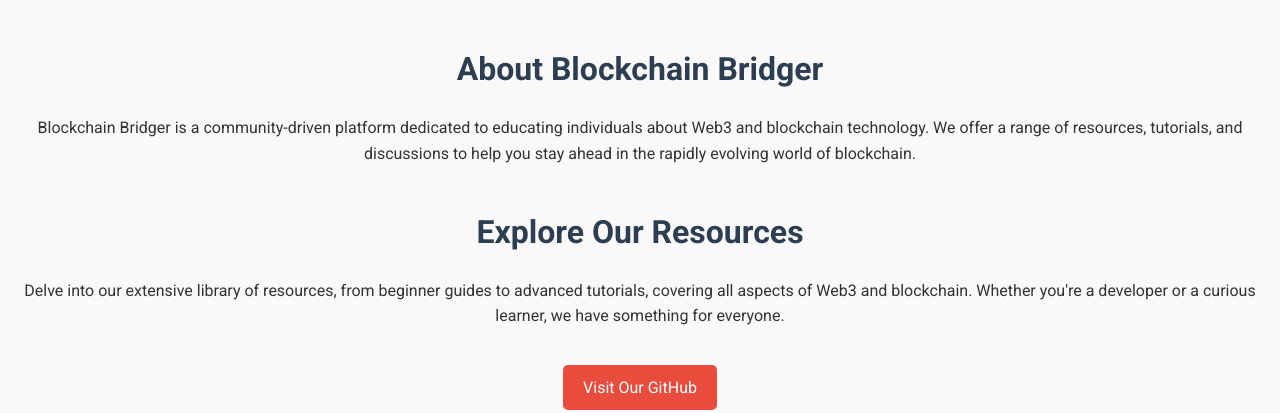
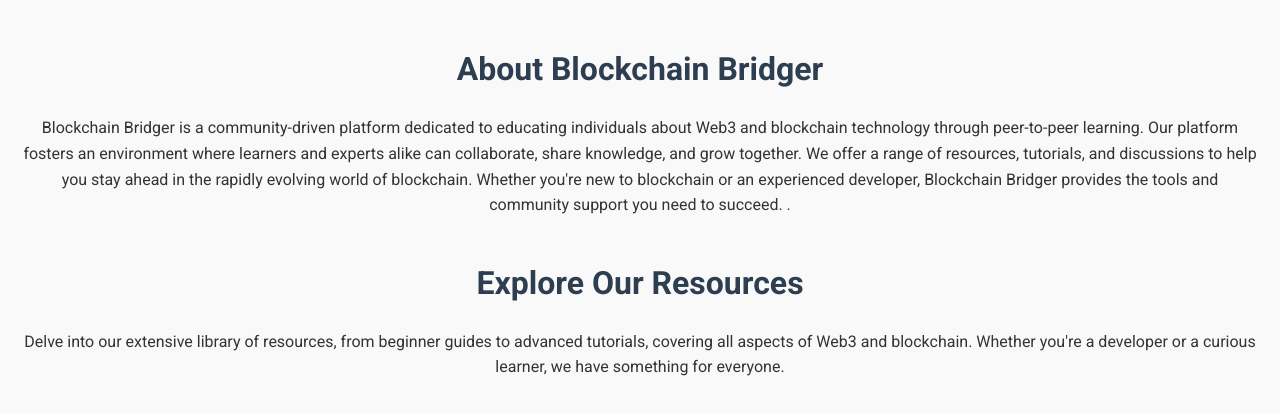
Before and after one commit to Blockchainbridger/blockchainbridger.github.io, a plain HTML site: page index.html in a window 1280 px wide. Shown: the part 468-881 px from the top of the page. Drawn offline with Linux system fonts and the light colour scheme.

Commit message:
Update index.html
"Change About"

```diff
--- a/index.html
+++ b/index.html
@@ -125,7 +125,9 @@
     <main>
         <section id="about">
             <h2>About Blockchain Bridger</h2>
-            <p>Blockchain Bridger is a community-driven platform dedicated to educating individuals about Web3 and blockchain technology. We offer a range of resources, tutorials, and discussions to help you stay ahead in the rapidly evolving world of blockchain.</p>
+            <p>Blockchain Bridger is a community-driven platform dedicated to educating individuals about Web3 and blockchain technology through peer-to-peer learning. Our platform fosters an environment where learners and experts alike can collaborate, share knowledge, and grow together. We offer a range of resources, tutorials, and discussions to help you stay ahead in the rapidly evolving world of blockchain. Whether you're new to blockchain or an experienced developer, Blockchain Bridger provides the tools and community support you need to succeed.
+
+                .</p>
         </section>
 
         <section id="resources">
```
